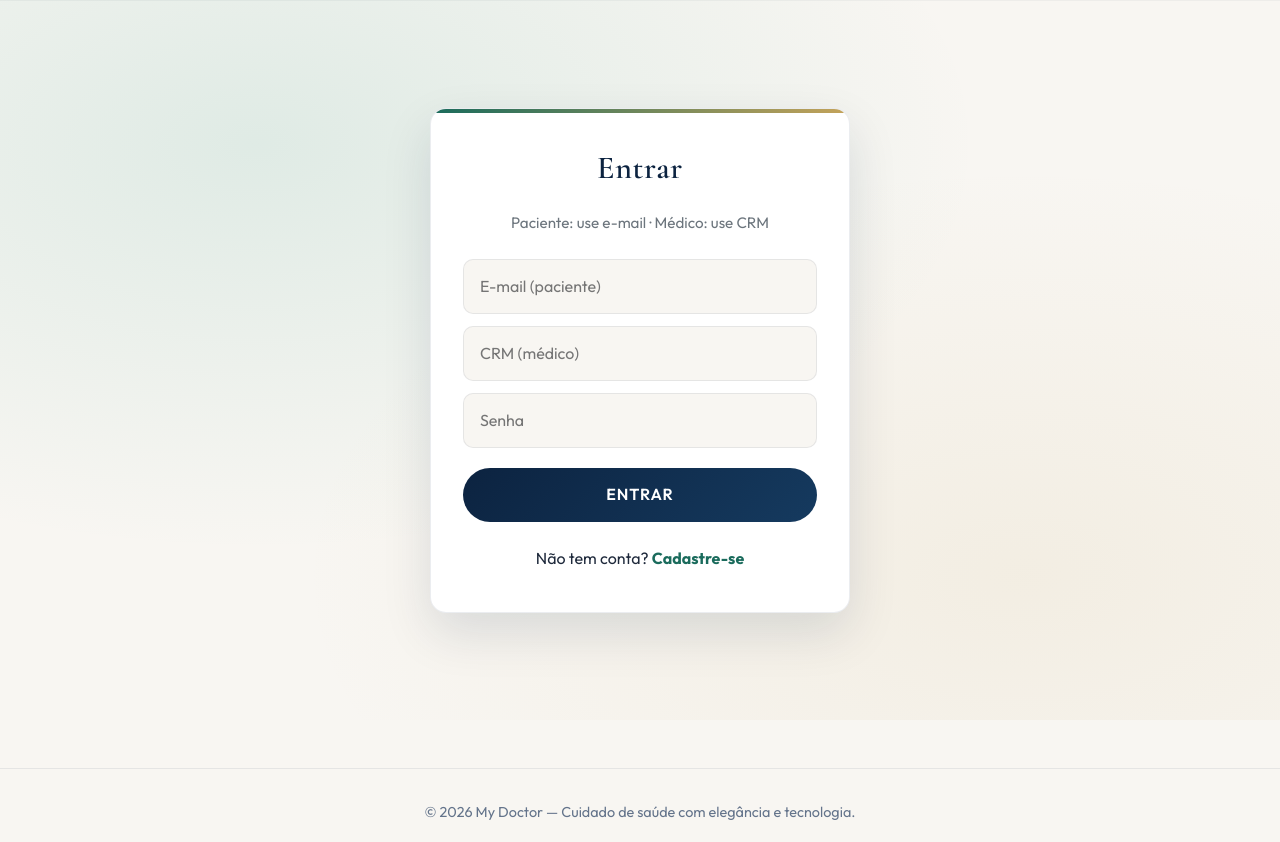
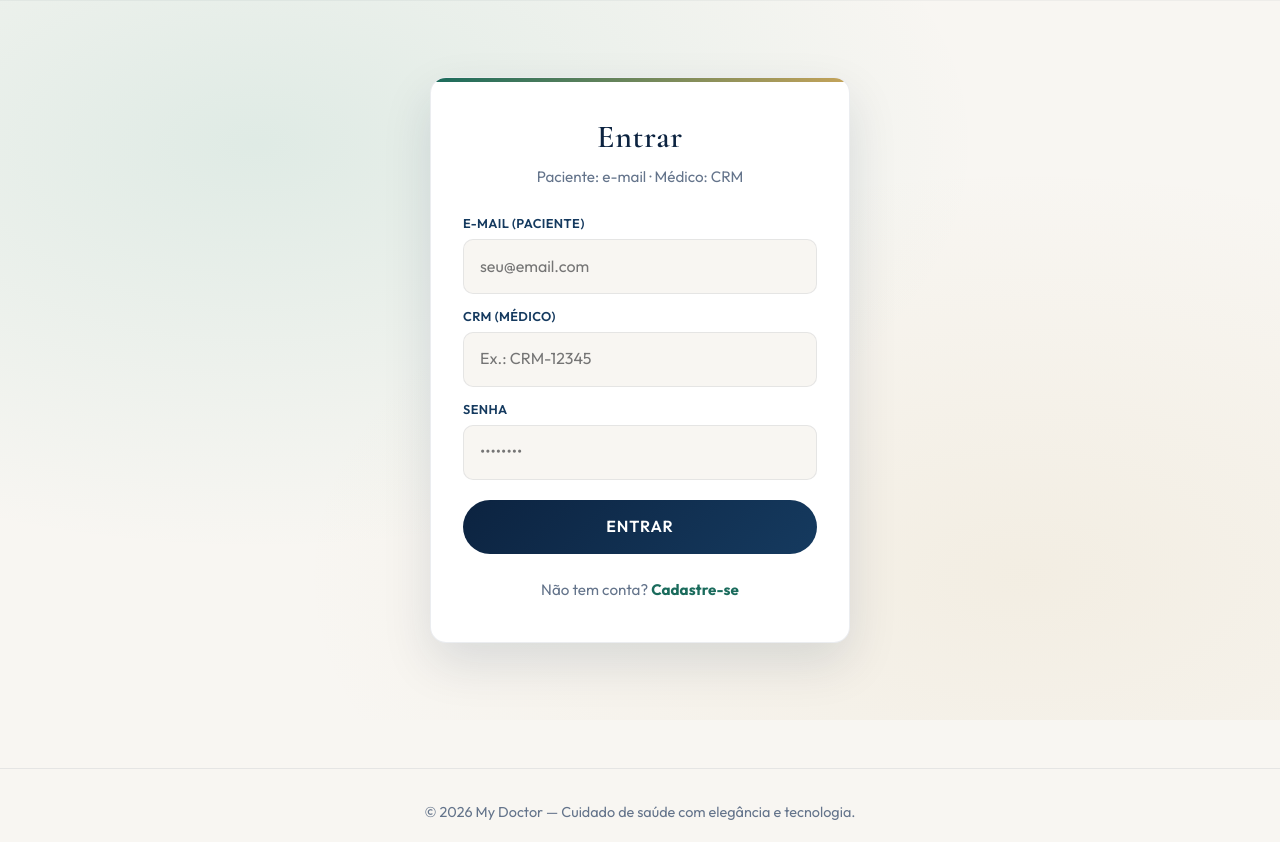
Before and after one commit to pedronunes07/mydoctor2, a Django app: page /login/ in a window 1280 px wide. Shown: the part 77-919 px from the top of the page. Run offline with Django 5.2, Linux system fonts and the light colour scheme; some libraries are stand-ins or nearby versions.

Commit message:
Melhora tela de login e forca carregamento do novo CSS na producao.
Co-authored-by: Cursor <cursoragent@cursor.com>

```diff
--- a/mydoctor-api/todos/static/todos/mydoctor.css
+++ b/mydoctor-api/todos/static/todos/mydoctor.css
@@ -327,8 +327,39 @@ a:hover { color: var(--md-teal-light); text-decoration: none; }
   font-family: var(--md-font-display);
   font-size: 2rem;
   text-align: center;
-  margin-bottom: 1.5rem;
+  margin-bottom: 0.5rem;
   color: var(--md-navy);
+}
+
+.md-auth-hint {
+  text-align: center;
+  color: var(--md-muted);
+  font-size: 0.95rem;
+  margin: 0 0 1.5rem;
+}
+
+.md-auth-label {
+  display: block;
+  font-size: 0.8rem;
+  font-weight: 600;
+  color: var(--md-navy-soft);
+  margin-bottom: 0.35rem;
+  letter-spacing: 0.03em;
+  text-transform: uppercase;
+}
+
+.md-auth-footer {
+  text-align: center;
+  margin: 1.5rem 0 0;
+  color: var(--md-muted);
+  font-size: 0.95rem;
+}
+
+.md-auth-form input:not([type="submit"]) {
+  width: 100% !important;
+  max-width: 100% !important;
+  display: block;
+  box-sizing: border-box;
 }
 
 .md-auth-card input[type="text"],
--- a/mydoctor-api/todos/templates/todos/_head.html
+++ b/mydoctor-api/todos/templates/todos/_head.html
@@ -8,5 +8,5 @@
     <link rel="preconnect" href="https://fonts.gstatic.com" crossorigin>
     <link href="https://fonts.googleapis.com/css2?family=Cormorant+Garamond:wght@500;600;700&family=Outfit:wght@300;400;500;600;700&display=swap" rel="stylesheet">
     <link href="{% static 'bootstrap.min.css' %}" rel="stylesheet">
-    <link href="{% static 'mydoctor.css' %}" rel="stylesheet">
+    <link href="{% static 'mydoctor.css' %}?v=2" rel="stylesheet">
 </head>
--- a/mydoctor-api/todos/templates/todos/login.html
+++ b/mydoctor-api/todos/templates/todos/login.html
@@ -9,15 +9,18 @@
 <div class="md-auth-page">
   <div class="md-auth-card">
     <h2>Entrar</h2>
-    <p class="text-center text-muted mb-4" style="font-size:0.95rem;">Paciente: use e-mail · Médico: use CRM</p>
-    <form method="post">
+    <p class="md-auth-hint">Paciente: e-mail · Médico: CRM</p>
+    <form method="post" class="md-auth-form" autocomplete="on">
       {% csrf_token %}
-      <input type="email" name="email" placeholder="E-mail (paciente)">
-      <input type="text" name="crm" placeholder="CRM (médico)">
-      <input type="password" name="password" required placeholder="Senha">
+      <label class="md-auth-label" for="email">E-mail (paciente)</label>
+      <input type="email" id="email" name="email" placeholder="seu@email.com" autocomplete="email">
+      <label class="md-auth-label" for="crm">CRM (médico)</label>
+      <input type="text" id="crm" name="crm" placeholder="Ex.: CRM-12345" autocomplete="username">
+      <label class="md-auth-label" for="password">Senha</label>
+      <input type="password" id="password" name="password" required placeholder="••••••••" autocomplete="current-password">
       <input type="submit" value="Entrar" class="form-btn">
     </form>
-    <p class="text-center mt-4 mb-0">Não tem conta? <a href="{% url 'register' %}"><strong>Cadastre-se</strong></a></p>
+    <p class="md-auth-footer">Não tem conta? <a href="{% url 'register' %}"><strong>Cadastre-se</strong></a></p>
   </div>
 </div>
 
```
